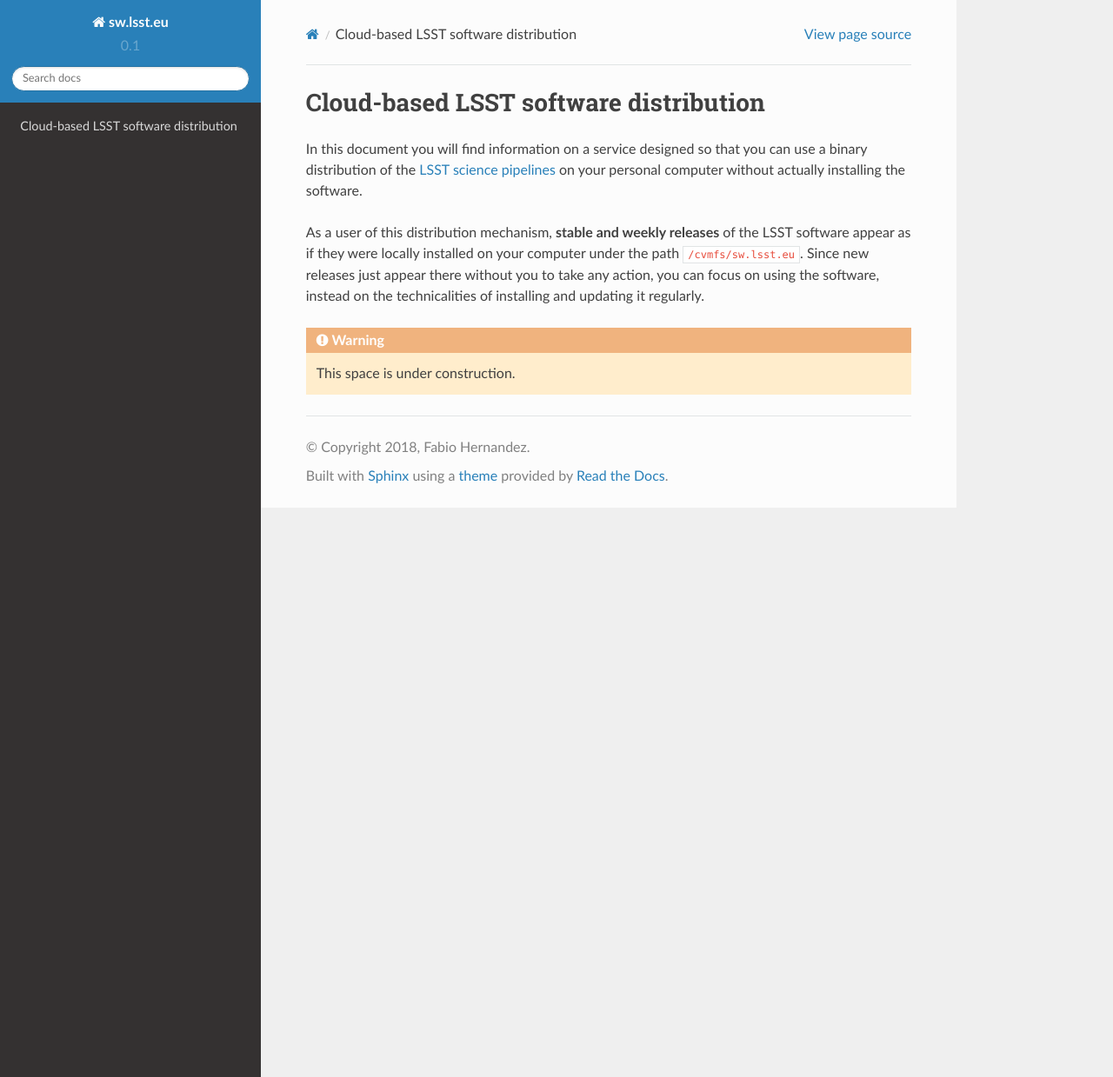
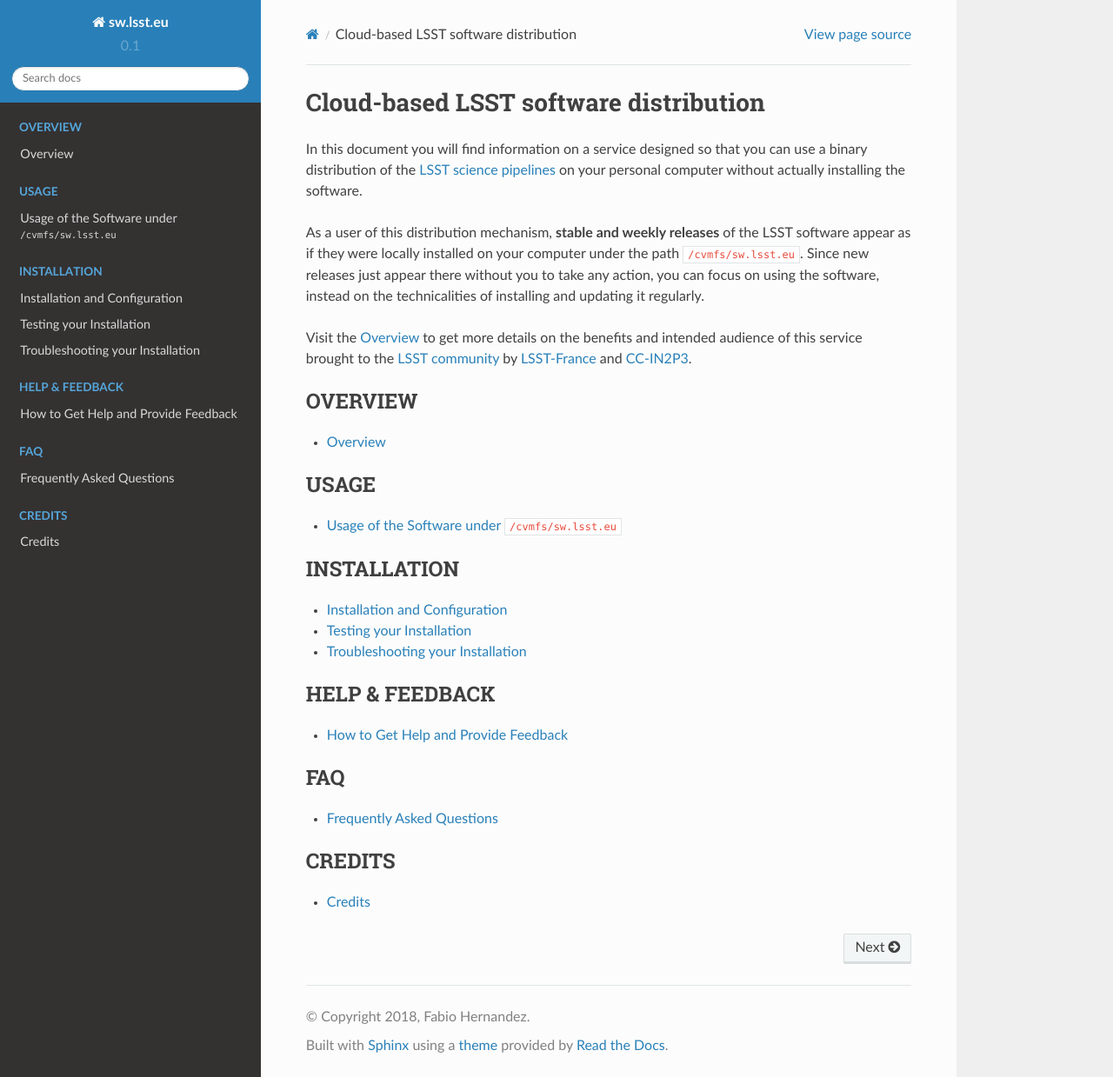
Before and after one commit to airnandez/sw-lsst-eu, a Sphinx documentation site: the page built from docs/index.rst, in a window 1280 px wide and 1239 px high. Shown: the whole window at 87% size. Built offline with Sphinx 7.4.7 and the Read the Docs theme 2.0.0, drawn with Linux system fonts in a browser that asks for light colours; some of the changed lines change nothing that is shown.

Commit message:
Populate documentation

```diff
--- /dev/null
+++ b/docs/faq.rst
@@ -0,0 +1,23 @@
+.. _faq:
+
+**************************
+Frequently Asked Questions
+**************************
+
+
+How many releases of the LSST software do you plan to keep available online?
+----------------------------------------------------------------------------
+
+Our current policy is to make available **all the stable releases** and at least the **latest 12 weekly releases** officially issued by the LSST project. Please be aware that **older releases will be removed without notice**. You are therefore encouraged to use a recent weekly release at any time or to stick to a stable release, if you don't need the latest features of the pipelines.
+
+
+How can I learn more about CernVM-FS?
+-------------------------------------
+
+You can refer to the `CernVM File System <https://cernvm.cern.ch/portal/filesystem>`_ project home page and to the official `CernVM-FS documentation <https://cvmfs.readthedocs.io>`_.
+
+
+Where can I get help on using the LSST science pipelines?
+---------------------------------------------------------
+
+The best place to get help about the LSST software works is the `LSST Community <https://community.lsst.org/c/support>`_  forum.
--- /dev/null
+++ b/docs/help.rst
@@ -0,0 +1,17 @@
+.. _help:
+
+************************************
+How to Get Help and Provide Feedback
+************************************
+
+
+How to get help
+---------------
+
+If you have questions or want to share your experience using this service, please feel free to comment via the `LSST Community <https://community.lsst.org/c/support>`_ forum.
+
+
+How to provide feedback
+-----------------------
+
+You are welcome to `open an issue <https://github.com/airnandez/sw-lsst-eu/issues>`_ if you experience problems installing the software, using this service or understanding the documentation. Similarly, if you have detected a bug, either in the software or in the documentation, you can contribute by opening an issue.
--- a/docs/index.rst
+++ b/docs/index.rst
@@ -1,5 +1,5 @@
-.. LSST User Guide documentation master file, created by
-   sphinx-quickstart on Thu Feb 23 16:01:53 2017.
+.. sw.lsst.eu documentation master file, created by
+   sphinx-quickstart on Wed Apr 18 17:55:28 2018.
    You can adapt this file completely to your liking, but it should at least
    contain the root `toctree` directive.
 
@@ -9,8 +9,47 @@ Cloud-based LSST software distribution
 
 In this document you will find information on a service designed so that you can use a binary distribution of the `LSST science pipelines <https://pipelines.lsst.io>`_ on your personal computer without actually installing the software.
 
-As a user of this distribution mechanism, **stable and weekly releases** of the LSST software appear as if they were locally installed on your computer under the path ``/cvmfs/sw.lsst.eu``. Since new releases just appear there without you to take any action, you can focus on using the software, instead on the technicalities of installing and updating it regularly.
+As a user of this distribution mechanism, **stable and weekly releases** of the LSST software appear as if they were locally installed on your computer under the path  ``/cvmfs/sw.lsst.eu``. Since new releases just appear there without you to take any action, you can focus on using the software, instead on the technicalities of installing and updating it regularly.
 
-.. warning::
+Visit the :ref:`overview` to get more details on the benefits and intended audience of this service brought to the `LSST community <https://community.lsst.org>`_  by `LSST-France <http://www.lsst.fr>`_ and `CC-IN2P3 <https://cc.in2p3.fr>`_.
 
-   This space is under construction.
+.. toctree::
+    :caption: OVERVIEW
+    :maxdepth: 1
+
+    overview
+
+
+.. toctree::
+    :caption: USAGE
+    :maxdepth: 1
+
+    usage
+
+
+.. toctree::
+    :caption: INSTALLATION
+    :maxdepth: 1
+
+    installation
+
+
+.. toctree::
+    :caption: HELP & FEEDBACK
+    :maxdepth: 1
+
+    help
+
+
+.. toctree::
+    :caption: FAQ
+    :maxdepth: 1
+
+    faq
+
+
+.. toctree::
+    :caption: CREDITS
+    :maxdepth: 1
+
+    credits
--- /dev/null
+++ b/docs/installation.rst
@@ -0,0 +1,204 @@
+.. _installation:
+
+******************************
+Installation and Configuration
+******************************
+
+
+In this section you will find step-by-step instructions for installing the CernVM-FS client software on your computer and to configure it to access the repository at ``/cvmfs/sw.lsst.eu``. To perform this one-time process **you need super-user privileges**.
+
+After this process is successfully completed, an unprivileged user ``cvmfs`` is created in your computer and several configuration files are located under ``/etc/cvmfs``. In addition, some executable files are installed (e.g. ``cvmfs_config``, ``cvmfs_fsck``, ``cvmfs_talk``). The location of those executables depends on the operating system: on CentOS and Ubuntu they are located in ``/usr/bin`` and on macOS in ``/usr/local/bin``.
+
+The installation and configuration steps for each target platform are presented below.
+
+CentOS
+======
+
+Step 1: Install the CernVM-FS client software
+---------------------------------------------
+
+Add `CERN's RPM repository <https://cernvm.cern.ch/portal/filesystem/downloads>`_ to your computer:
+
+.. code-block:: bash
+
+    sudo yum install -q -y https://ecsft.cern.ch/dist/cvmfs/cvmfs-release/cvmfs-release-latest.noarch.rpm
+
+Install the CernVM-FS client:
+
+.. code-block:: bash
+
+    sudo yum install -q -y cvmfs
+
+.. hint::
+   **Manual installation on CentOS**: If you prefer not to add CERN's package repository to your computer, you can directly download the latest version of the required package from the `CERN package repository <https://cernvm.cern.ch/portal/filesystem/downloads>`_ and manually install them using ``yum``.
+
+
+Step 2: Configure the LSST repository
+-------------------------------------
+
+Install the configuration package for repository ``/cvmfs/sw.lsst.eu``:
+
+.. code-block:: bash
+
+    sudo rpm -i https://github.com/airnandez/sw-lsst-eu/releases/cvmfs-config-lsst-0.1-1.noarch.rpm # TODO
+
+Complete the CernVM-FS client configuration:
+
+.. code-block:: bash
+
+    sudo /usr/bin/cvmfs_config setup
+
+
+Step 3: Mount ``/cvmfs/sw.lsst.eu``
+-----------------------------------
+
+On CentOS, the CernVM-FS client uses ``autofs`` for automatically mounting the file system when required and to unmount it when it is no longer needed. We recommend you configure the ``autofs`` service to start at boot time. Here is one way to do that:
+
+.. code-block:: bash
+
+    sudo chkconfig autofs on
+
+You can now proceed to :ref:`testinginstallation`.
+
+Ubuntu
+======
+
+Step 1: Install the CernVM-FS client software
+---------------------------------------------
+
+Add `CERN's APT repository <https://cernvm.cern.ch/portal/filesystem/downloads>`_ to your computer and install the CernVM-FS client:
+
+.. code-block:: bash
+
+    sudo apt-get install lsb-release
+    curl -OL https://ecsft.cern.ch/dist/cvmfs/cvmfs-release/cvmfs-release-latest_all.deb
+    sudo dpkg -i cvmfs-release-latest_all.deb
+    sudo apt-get update
+
+Install the CernVM-FS client:
+
+.. code-block:: bash
+
+    sudo apt-get --yes install cvmfs
+
+.. hint::
+   **Manual installation on Ubuntu**: If you prefer not to add CERN's package repository to your computer, you can directly download the latest version of the required package from the `CERN package repository <https://cernvm.cern.ch/portal/filesystem/downloads>`_ and manually install it using ``dpkg``.
+
+
+Step 2: Configure the LSST repository
+-------------------------------------
+
+Install the configuration package for repository ``/cvmfs/sw.lsst.eu``:
+
+.. code-block:: bash
+
+    sudo dpkg -i https://github.com/airnandez/sw-lsst-eu/releases/cvmfs-config-lsst_0.1_all.deb # TODO
+
+Complete the CernVM-FS client configuration:
+
+.. code-block:: bash
+
+    sudo /usr/bin/cvmfs_config setup
+
+
+Step 3: Mount ``/cvmfs/sw.lsst.eu``
+-----------------------------------
+
+On Ubuntu, the CernVM-FS client uses ``autofs`` for automatically mounting the file system when required and to unmount it when it is no longer needed. We recommend you configure the ``autofs`` service to start at boot time. Here is one way to do that:
+
+.. code-block:: bash
+
+    sudo sysv-rc-conf autofs on
+
+You can now proceed to :ref:`testinginstallation`.
+
+macOS
+=====
+
+Step 1: Install the CernVM-FS client software
+---------------------------------------------
+
+Download and install the latest stable release of `FUSE for OS X <https://osxfuse.github.io>`_. This is a dependency of the CernVM-FS client.
+
+Install the CernVM-FS client:
+
+.. code-block:: bash
+
+    curl -OL https://ecsft.cern.ch/dist/cvmfs/cvmfs-2.4.4/cvmfs-2.4.4.pkg
+    open cvmfs-2.4.4.pkg
+
+
+Step 2: Configure the LSST repository
+-------------------------------------
+
+Install the configuration package for repository ``/cvmfs/sw.lsst.eu``:
+
+.. code-block:: bash
+
+    curl -OL https://github.com/airnandez/sw-lsst-eu/releases/sw-lsst-eu-cvmfs-config_0.1.pkg
+    open sw-lsst-eu-cvmfs-config_0.1.pkg
+
+Complete the CernVM-FS client configuration:
+
+.. code-block:: bash
+
+    sudo /usr/bin/cvmfs_config setup
+
+
+Step 3: Mount ``/cvmfs/sw.lsst.eu``
+-----------------------------------
+
+Create the mount directory:
+
+.. code-block:: bash
+
+    sudo mkdir -p /cvmfs/sw.lsst.eu
+
+On macOS you need to manually mount and unmount the file system when needed. To mount the file system do:
+
+.. code-block:: bash
+
+    sudo mount -t cvmfs sw.lsst.eu  /cvmfs/sw.lsst.eu
+
+and to unmount it:
+
+.. code-block:: bash
+
+    sudo umount /cvmfs/sw.lsst.eu
+
+
+.. _testinginstallation:
+
+*************************
+Testing your Installation
+*************************
+
+In the previous steps you installed the CernVM-FS client software and configured it to mount the LSST repository. At this point you can check your computer is correctly configured to access ``/cvmfs/sw.lsst.eu`` by doing:
+
+.. code-block:: bash
+
+    ls /cvmfs/sw.lsst.eu
+
+If you can see the contents of that directory your computer is correctly configured and you are ready to start using the LSST software. See :ref:`usage` for details.
+
+.. important::
+
+    Please note that on both Linux and macOS **you must mount the file system on the directory** ``/cvmfs/sw.lsst.eu`` because the LSST software is specifically built and packaged to be delivered under this path. The software won't work if relocated under another path.
+
+.. _troubleshooting:
+
+*********************************
+Troubleshooting your Installation
+*********************************
+
+In order for this distribution mechanism to work, your computer must be connected to the network, be able to establish network connections to the servers operated by CC-IN2P3 and download files via the HTTP protocol. To check that this is the case, please do:
+
+.. code-block:: bash
+
+        git clone https://github.com/airnandez/sw-lsst-eu
+        cd sw-lsst-eu
+        bash check.sh
+
+You can tell everything is OK if there is no error message. Otherwise, the displayed error message may help you understanding what is wrong.
+
+If this does not help solving your issue, please see :ref:`help`.
--- /dev/null
+++ b/docs/overview.rst
@@ -0,0 +1,55 @@
+.. _overview:
+
+********
+Overview
+********
+
+With this cloud-based software distribution mechanism **you will be able to use any of the releases of the LSST science pipelines available online**. Those releases are accessible in **read-only mode through a file system** mounted on path ``/cvmfs/sw.lsst.eu`` and effectively appear as if you had installed all of them on your computer.
+
+This service is built upon CERN's `CernVM file system <https://cvmfs.readthedocs.io>`_, a POSIX read-only file system in user space designed for large-scale software distribution. A software agent running on your computer interacts with servers via standard protocols, downloads the files on demand, caches them on your computer and exposes them via the operating system's file system interface.
+
+In this section you will find information on the benefits of this mechanism, its intended audience, the platforms where it is supported and how to get started.
+
+========
+Benefits
+========
+
+This service mainly intends to make easier the use of the LSST software by a broader community: the more people test and routinely use the software the better it will get.
+
+Since keeping up with the frequent releases of the LSST software by installing it yourself can be time consuming, with this service **you can focus on using the LSST software from the comfort of your personnal computer**, instead on the technicalities of frequently installing and updating it.
+
+At any given moment you will find several releases, both **stable** and **weekly**, of the LSST software ready to use. You just need to navigate the file system under the path
+
+.. code-block:: bash
+
+    /cvmfs/sw.lsst.eu
+
+to select the release you want to use, configure your environment to use the desired release and start using the software. This approach has the additional benefit that you can test your own scripts and notebooks against several releases of the LSST software, compare results, use new features, detect regresions and provide feedback to the developers.
+
+Each one of releases you find under ``/cvmfs/sw.lsst.eu`` is packaged so that it is almost self-contained. In other words, each release embeds almost all its dependencies, including a Python iterpreter and several other packages. In practice, this means that you can have other Python environments already installed in your computer and they won't conflict with the ones used for the LSST software releases.
+
+To summarize, this mechanism may be convenient if you **don't want to regularly install or update the LSST software on your computer**: when you need it, you access online the release of your choice among the ones available at that time.
+
+=================
+Intended Audience
+=================
+
+This mechanism of distributing the LSST software, which supplements the `other mechanisms <https://pipelines.lsst.io/install/index.html>`_ provided by the project, is intended in particular for **individuals** willing to use the LSST software on their personnal computers.
+
+However, it is not limited to that use case. The same mechanism is used for making the LSST software available to the computers in the CC-IN2P3's `login <http://doc.lsst.eu/ccin2p3/ccin2p3.html#login-farm>`_ and `batch <http://doc.lsst.eu/ccin2p3/ccin2p3.html#batch-farm>`_ farms. This is considered beneficial for reproducibility purposes, since as a scientist you can use exactly the same version of the LSST software on your personal computer, as well as in your notebooks and in your batch jobs executing at CC-IN2P3.
+
+
+===================
+Supported Platforms
+===================
+
+The `reference platform <https://pipelines.lsst.io/install/prereqs/index.html#platform-compatibility>`_ for the LSST science pipelines software is currently CentOS 7. Besides that plaform, the software has been shown to work on macOS and Ubuntu, among others systems.
+
+The distribution mechanism documented here has been tested on CentOS, Ubuntu and macOS but is expected to work on other Linux distributions as well. If you successfully test it on your favorite Linux distribution, please let us know (see :ref:`help`).
+
+
+==================
+How to Get Started
+==================
+
+You are encouraged to visit the section :ref:`usage` to get more details to help you decide whether this distribution mechanism is convenient for your individual use case. If you think it is, you can take a few minutes to install and configure the required software (see :ref:`installation`).
--- /dev/null
+++ b/docs/usage.rst
@@ -0,0 +1,172 @@
+.. _usage:
+
+*************************************************
+Usage of the Software under ``/cvmfs/sw.lsst.eu``
+*************************************************
+
+Once the CernVM-FS client is installed and configured in your computer, a one-time process (see :ref:`installation`), you can start using the LSST software.
+
+In this section you will find information on how to use the online LSST software repository. It appears in your computer **in read-only** mode under the path ``/cvmfs/sw.lsst.eu``. Super-user privileges are not required to access the files there in.
+
+Repository Layout
+=================
+
+The namespace under ``/cvmfs/sw.lsst.eu`` is meant to be self-explanatory. There you will find a sub-directory per supported platform (i.e. ``darwin-x86_64``, ``linux-x86_64``), a subdirectory for each distribution (e.g. ``lsst_distrib``) and a subdirectory for each available release (e.g. ``v15.0``, ``w_2018_17``). It looks like:
+
+.. code-block:: bash
+
+    $ tree -L 3 /cvmfs/sw.lsst.eu/
+    .
+    |-- darwin-x86_64
+    |   `-- lsst_distrib
+    |       |-- v15.0
+    |       |-- w_2018_14
+    |       |-- w_2018_15
+    |       |-- w_2018_16
+    |       `-- w_2018_17
+    `-- linux-x86_64
+        `-- lsst_distrib
+            |-- v15.0
+            |-- w_2018_14
+            |-- w_2018_15
+            |-- w_2018_16
+            `-- w_2018_17
+
+Names of directories containing **stable releases** start with letter "v" (e.g. ``v15.0``) and directories where **weekly releases** are located are named starting with letter "w" (e.g. ``w_2018_17``). ``lsst_distrib`` is the name of the LSST distribution, that is, a coherent set of packages that together form the LSST science pipelines. Each release of the LSST software is built specifically for delivery via CernVM-FS according to the `official instructions <https://pipelines.lsst.io>`_.
+
+Each release of the LSST software you will find under ``/cvmfs/sw.lsst.eu``, be it stable or weekly, is mostly self contained: it includes its own EUPS (see below), its own **Python 3** distribution (typically `miniconda <https://www.anaconda.com/download>`_) and its own set of external packages that specific release depends on (e.g. ``numpy``, ``cfitsio``, etc.). In particular, since the Python distribution installed with each release includes its own interpreter, each release is independent and configured so **it does not conflict with other Python interpreter** you may have already installed on your computer.
+
+.. important::
+
+   The LSST science pipelines depend on the runtime libraries of the C++ compiler. **You must have the appropriate version of the C++ compiler installed on your computer** for the LSST software to execute properly, since that compiler is not included in ``/cvmfs/sw.lsst.eu``.
+
+   It is likely that successive versions of the C++ compilers keep a backwards-compatible Application Binary Interface (ABI). In practice, that means that, in general, a more recent version of the C++ compiler than the one used to build the LSST software can be used.
+
+   You can find the specifics of the C++ compiler a particular release of the LSST software depends on in the file ``README.txt`` in each release's top directory.
+
+Basic Usage
+===========
+
+The first step for using the LSST science pipelines is to select the release you want to use and bootstrap your environment for that specific release. For instance, to use LSST ``v15.0`` on a Linux computer do:
+
+.. code-block:: bash
+
+    # Open a new terminal session using a BASH shell
+    $ source /cvmfs/sw.lsst.eu/linux-x86_64/lsst_distrib/v15.0/loadLSST.bash
+
+As a result of executing this command, some environmental variables are extended or initialized, such as ``PATH``, ``PYTHONPATH``, ``LD_LIBRARY_PATH`` and ``EUPS_PATH``.
+
+.. note::
+
+    Most of the recent releases of the LSST pipelines use GCC v6.3 on Linux, which is usually installed on CentOS and RedHat via the `devltoool-6 <https://www.softwarecollections.org/en/scls/rhscl/devtoolset-6/>`_ package. If that package is installed on your computer, it will be automatically detected and activated as a result of the command above.
+
+The LSST software uses `EUPS <https://github.com/RobertLuptonTheGood/eups>`_ for managing the set of software products which are part of a given release. EUPS allows you to select the packages you want to use in a work session. For instance, to use the command line tasks for processing CFHT images, you would do:
+
+.. code-block:: bash
+
+    $ setup obs_cfht
+    $ setup pipe_tasks
+
+After these steps, your working environment is modified so that you can use the command line tasks (e.g. ``ingestImages.py``, ``processCcd.py``, etc.) and import LSST-specific modules in your own Python programs (e.g. ``import lsst.daf.persistence``):
+
+.. code-block:: bash
+
+    $ processCcd.py --help
+    usage: processCcd.py input [options]
+
+    positional arguments:
+      input                 path to input data repository, relative to
+                            $PIPE_INPUT_ROOT
+
+    optional arguments:
+      -h, --help            show this help message and exit
+      --calib RAWCALIB      path to input calibration repository, relative to
+                            $PIPE_CALIB_ROOT
+    ...
+
+
+If later on you need to work with a different release, say weekly ``w_2018_17``, **you must create a new terminal session** and configure your environment for the that specific release. For instance:
+
+.. code-block:: bash
+
+    # In a new terminal session with BASH shell
+    $ source /cvmfs/sw.lsst.eu/linux-x86_64/lsst_distrib/w_2018_17/loadLSST.bash
+
+    # From this point on, your environment is set up to use release w_2018_17
+
+At this point you may want to `run the LSST demo <https://pipelines.lsst.io/install/demo.html#download-the-demo-project>`_ and read the tutorials on `how to use the LSST Science Pipelines <https://pipelines.lsst.io/getting-started/index.html#getting-started-tutorials>`_.
+
+
+Advanced Usage
+==============
+
+As presented above, each installed release includes its own miniconda Python distribution with a strict set of packages the LSST science pipelines depend on. For your convenience, a set of packages is added without modifying the dependencies of the LSST software.
+
+You can determine which version of the Python interpreter is used for a given release of the LSST stack and obtain the list of installed packages via the ``conda`` command. For instance, when using ``w_2018_17`` on macOS you get:
+
+.. code-block:: bash
+
+    $ source /cvmfs/sw.lsst.eu/darwin-x86_64/lsst_distrib/w_2018_17/loadLSST.bash
+
+    $ which python
+    /cvmfs/sw.lsst.eu/darwin-x86_64/lsst_distrib/w_2018_17/python/miniconda3-4.3.21/bin/python
+
+    $ python --version
+    Python 3.6.2 :: Continuum Analytics, Inc.
+
+    $ conda list
+    # packages in environment at /cvmfs/sw.lsst.eu/darwin-x86_64/lsst_distrib/w_2018_17/python/miniconda3-4.3.21:
+    #
+    appnope                   0.1.0            py36hf537a9a_0
+    asn1crypto                0.22.0                   py36_0
+    astropy                   2.0.1               np113py36_0
+    ...
+    yaml                      0.1.6                         0
+    zeromq                    4.2.5                h378b8a2_0
+    zlib                      1.2.8                         3
+
+Among the packages deliberately added to each installed release, there are the ones necessary to use the `Jupyter <http://jupyter.org>`_ interactive computing environment with Python 3. You can therefore launch Jupyter via one of the commands:
+
+.. code-block:: bash
+
+    $ jupyter nootebook
+
+or
+
+.. code-block:: bash
+
+    $ jupyter lab
+
+and you will get an LSST-enabled notebook environment ready to use.
+
+In a similar way to ``conda``, you can retrieve the list of EUPS-managed products included in a bootstraped release of the LSST software via the command:
+
+.. code-block:: bash
+
+    $ eups list --name
+    afw
+    apr
+    apr_util
+    ...
+    wcslib
+    ws4py
+    xpa
+
+Then you can activate one of those products, for example:
+
+.. code-block:: bash
+
+    $ setup obs_subaru
+
+More information about EUPS can be found in this `EUPS tutorial <https://developer.lsst.io/stack/eups-tutorial.html>`_.
+
+
+More Advanced Usage
+===================
+
+.. todo::
+
+    Add information about:
+
+    * How to install additional packages by creating a custom conda environment
+    * How to install additional EUPS products on top of a read-only installation
```
